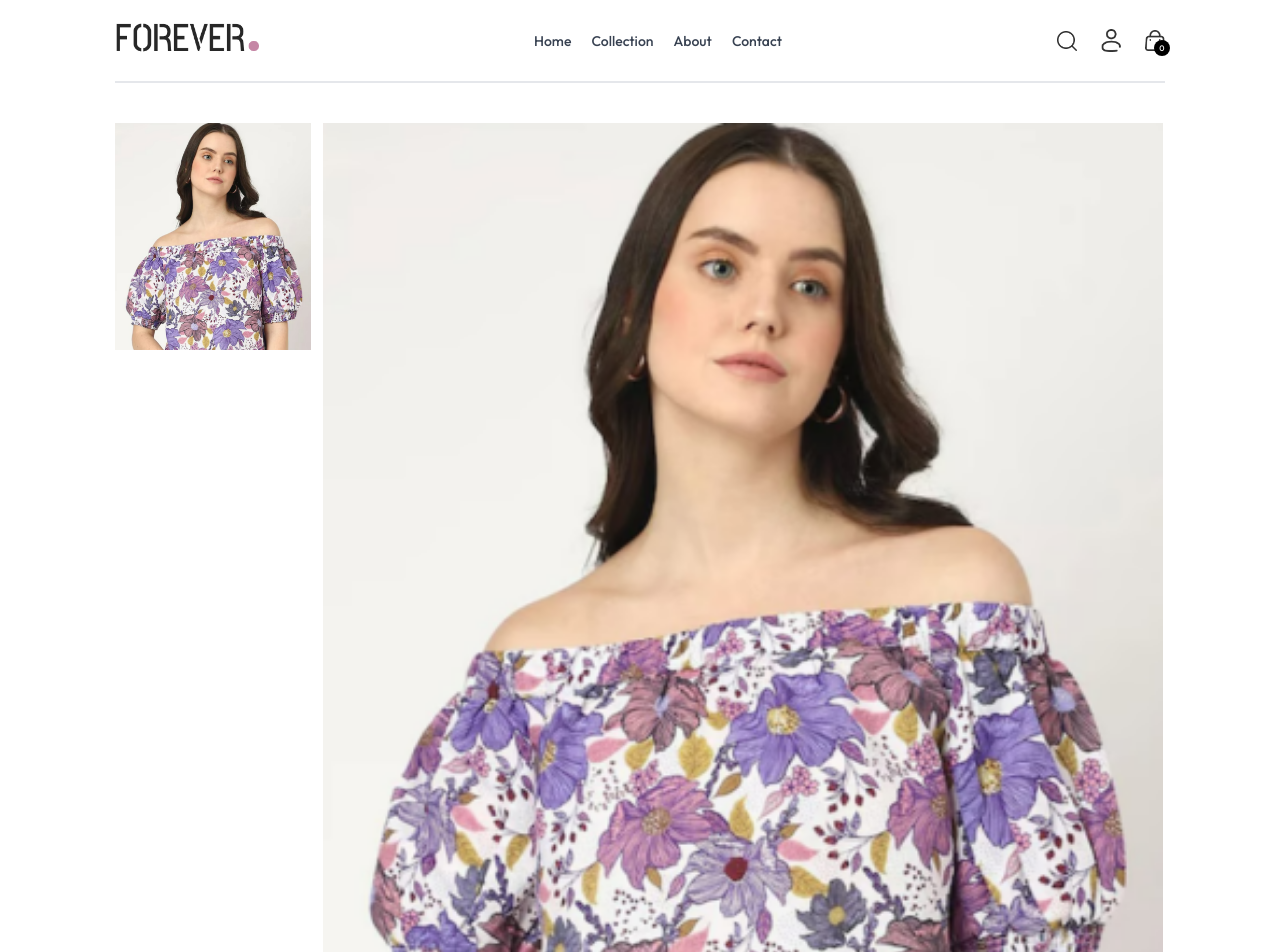
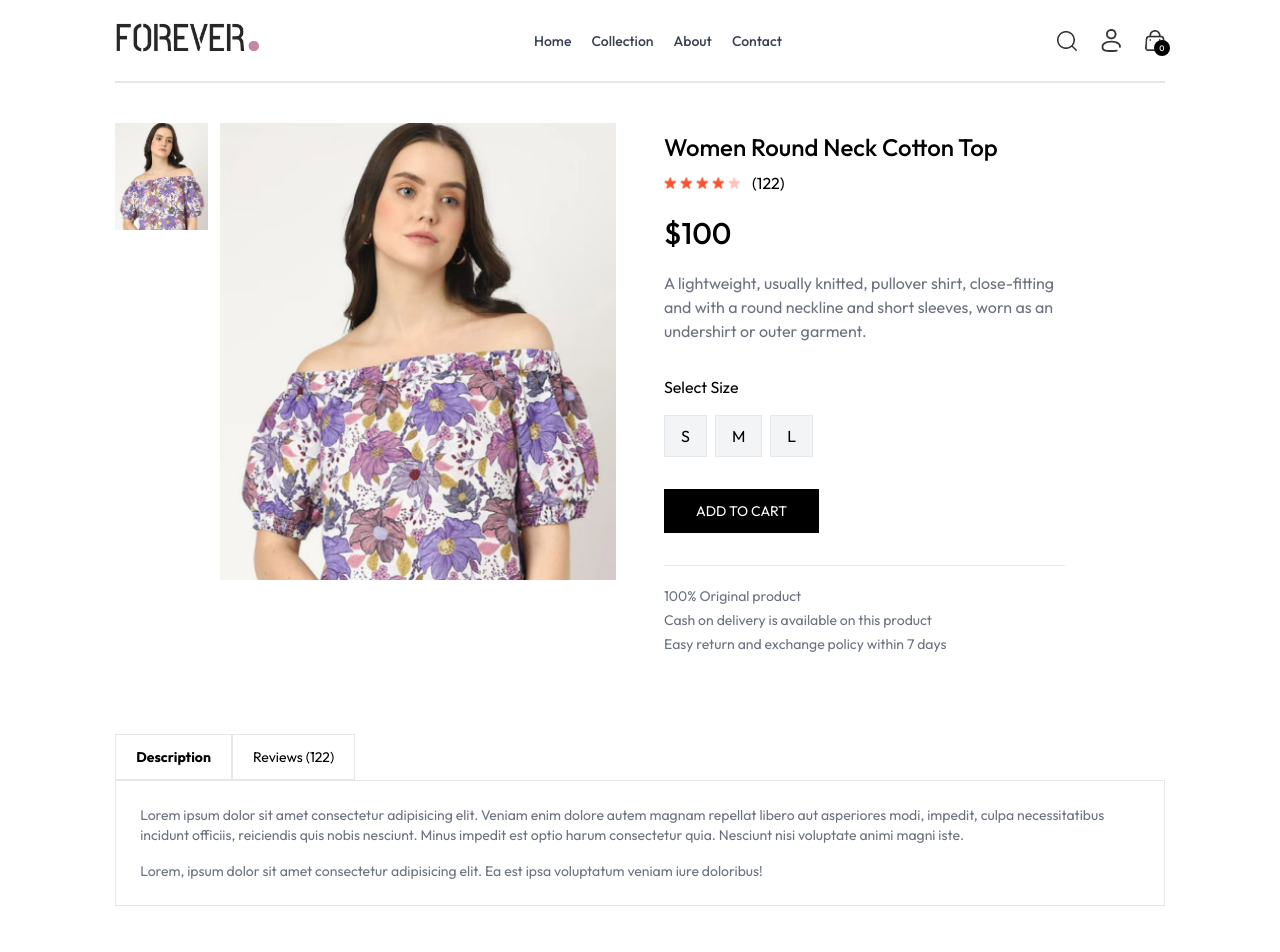
Before and after one commit to aslanliIbrahim/e-commerce-website, a React (Create React App) app: page /product/aaaaa in a window 1280 px wide. Shown: the top 952 px of the page. Built offline with nearby package versions, Linux system fonts and the light colour scheme.

Commit message:
Product's was ready for use 80%

```diff
--- a/src/pages/Product.jsx
+++ b/src/pages/Product.jsx
@@ -1,11 +1,13 @@
 import React, { useContext, useEffect, useState } from "react";
 import { useParams } from "react-router-dom";
 import { ShopContext } from "../context/ShopContext";
+import { assets } from "../assets/frontend_assets/assets";
 const Product = () => {
   const { productId } = useParams();
-  const { products } = useContext(ShopContext);
+  const { products, currency } = useContext(ShopContext);
   const [productData, setProductData] = useState(false);
   const [image, setImage] = useState("");
+  const [sizes, setSizes] = useState("");
   const fetchProductData = async () => {
     products.map((item) => {
       if (item._id === productId) {
@@ -40,7 +42,72 @@ const Product = () => {
           </div>
         </div>
         {/*----------------------Product Info------------------ */}
+        <div className="flex-1">
+          <h1 className="font-medium text-2xl mt-2">{productData.name}</h1>
+          <div className="flex items-center gap-1 mt-2">
+            <img src={assets.star_icon} alt="star" className="w-3" />
+            <img src={assets.star_icon} alt="star" className="w-3" />
+            <img src={assets.star_icon} alt="star" className="w-3" />
+            <img src={assets.star_icon} alt="star" className="w-3" />
+            <img src={assets.star_dull_icon} alt="star" className="w-3" />
+            <p className="pl-2">(122)</p>
+          </div>
+          <p className="mt-5 text-3xl font-medium">
+            {currency}
+            {productData.price}
+          </p>
+          <p className="mt-5 text-gray-500 md:w-4/5">
+            {productData.description}
+          </p>
+          <div className="flex flex-col gap-4 my-8">
+            <p>Select Size</p>
+            <div className="flex gap-2">
+              {productData.sizes.map((item, index) => (
+                <button
+                  onClick={() => setSizes(item)}
+                  key={index}
+                  className={`border py-2 px-4 bg-gray-100 ${
+                    item === sizes ? "bg-orange-500" : ""
+                  }`}
+                >
+                  {item}
+                </button>
+              ))}
+            </div>
+          </div>
+          <button className="text-white px-8 py-3 bg-black text-sm active:bg-gray-7900 ">
+            ADD TO CART
+          </button>
+          <hr className="mt-8 sm:w-4/5" />
+          <div className="text-sm text-gray-500 mt-5 flex flex-col gap-1">
+            <p>100% Original product</p>
+            <p>Cash on delivery is available on this product</p>
+            <p>Easy return and exchange policy within 7 days</p>
+          </div>
+        </div>
       </div>
+      {/*----------------------Description & Review Section------------------ */}
+      <div className="mt-20">
+        <div className="flex">
+          <b className="border px-5 py-3 text-sm">Description</b>
+          <p className="border px-5 py-3 text-sm">Reviews (122)</p>
+        </div>
+        <div className="flex flex-col gap-4 border px-6 py-6 text-sm text-gray-500">
+          <p>
+            Lorem ipsum dolor sit amet consectetur adipisicing elit. Veniam enim
+            dolore autem magnam repellat libero aut asperiores modi, impedit,
+            culpa necessitatibus incidunt officiis, reiciendis quis nobis
+            nesciunt. Minus impedit est optio harum consectetur quia. Nesciunt
+            nisi voluptate animi magni iste.
+          </p>
+          <p>
+            Lorem, ipsum dolor sit amet consectetur adipisicing elit. Ea est
+            ipsa voluptatum veniam iure doloribus!
+          </p>
+        </div>
+      </div>
+      {/*----------------------display related are------------------ */}
+
     </section>
   ) : (
     <div className="opactiy-0"></div>
```
